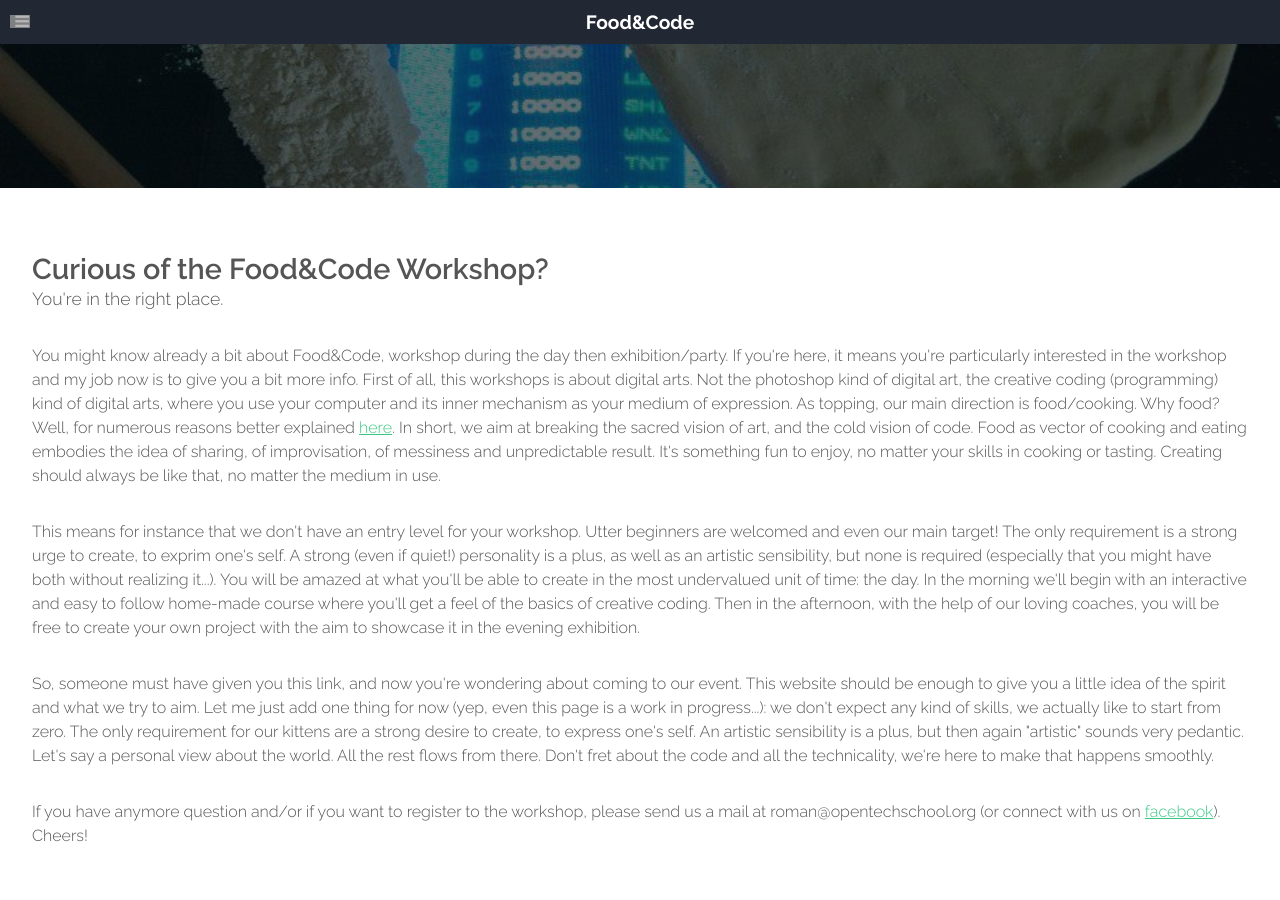
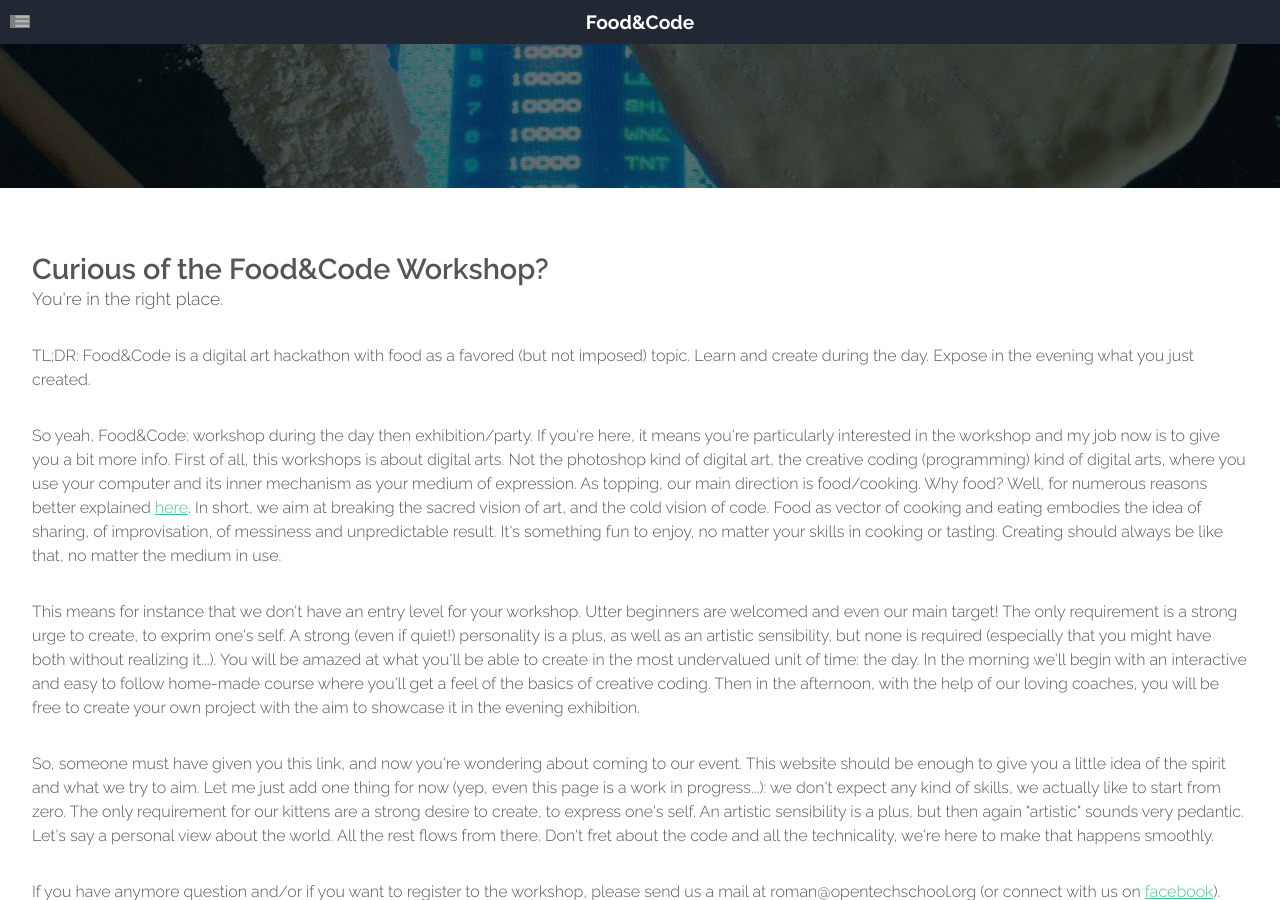
Before and after one commit to FoodAndCode/foodandcode.github.io, a Jekyll site: the page built from kittens.html, in a window 1280 px wide and 900 px high. Built offline with Jekyll 4.4.1, drawn with Linux system fonts in a browser that asks for light colours; grey boxes are pictures that could not be loaded.

Commit message:
Update kittens.html

```diff
--- a/kittens.html
+++ b/kittens.html
@@ -28,8 +28,11 @@
 							<span class="byline">You're in the right place.</span>
 						</header>
 
+					<p> TL;DR: Food&Code is a digital art hackathon with food as a favored (but not imposed) topic. Learn and create during the day. Expose in the evening what you just created.
+					</p>
+
 					<p>
-					You might know already a bit about Food&Code, workshop during the day then exhibition/party. If you're here, it means you're particularly interested in the workshop and my job now is to give you a bit more info. First of all, this workshops is about digital arts. Not the photoshop kind of digital art, the creative coding (programming) kind of digital arts, where you use your computer and its inner mechanism as your medium of expression. As topping, our main direction is food/cooking. Why food? Well, for numerous reasons better explained <a href="./manifestro.html">here</a>. In short, we aim at breaking the sacred vision of art, and the cold vision of code. Food as vector of cooking and eating embodies the idea of sharing, of improvisation, of messiness and unpredictable result. It's something fun to enjoy, no matter your skills in cooking or tasting. Creating should always be like that, no matter the medium in use.
+					So yeah, Food&Code: workshop during the day then exhibition/party. If you're here, it means you're particularly interested in the workshop and my job now is to give you a bit more info. First of all, this workshops is about digital arts. Not the photoshop kind of digital art, the creative coding (programming) kind of digital arts, where you use your computer and its inner mechanism as your medium of expression. As topping, our main direction is food/cooking. Why food? Well, for numerous reasons better explained <a href="./manifestro.html">here</a>. In short, we aim at breaking the sacred vision of art, and the cold vision of code. Food as vector of cooking and eating embodies the idea of sharing, of improvisation, of messiness and unpredictable result. It's something fun to enjoy, no matter your skills in cooking or tasting. Creating should always be like that, no matter the medium in use.
 					</p>
 
 					<p>
```
